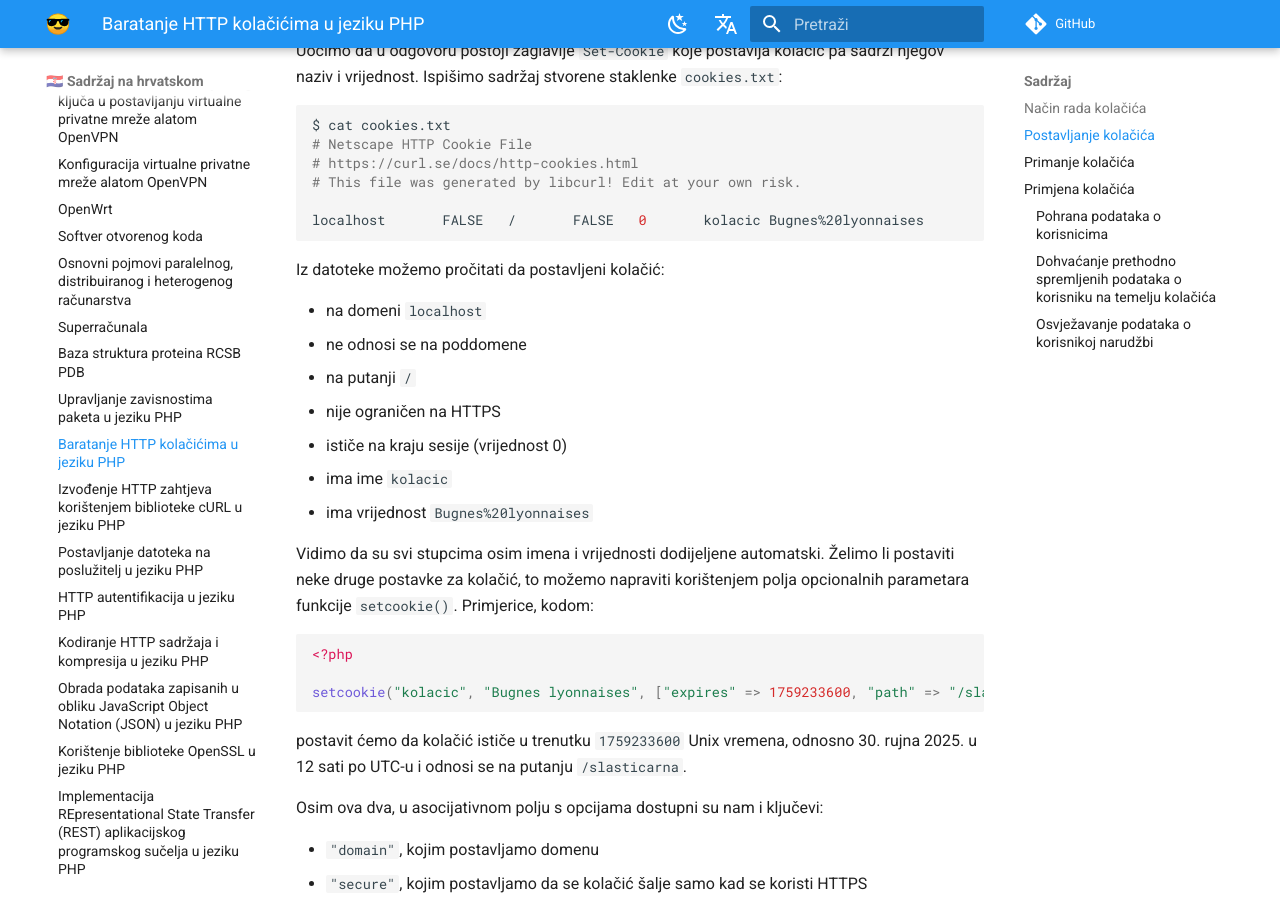
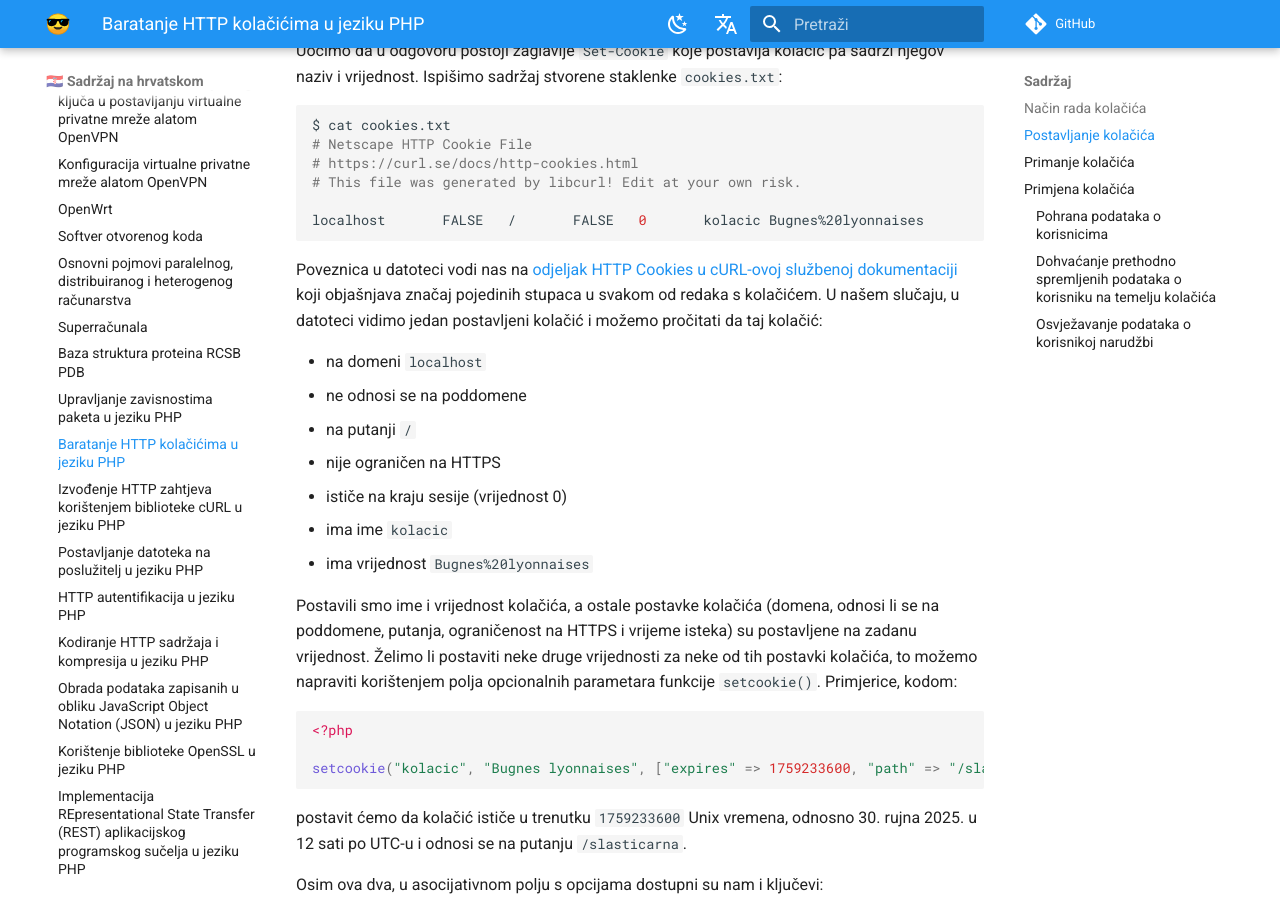
Before and after one commit to gaseri/website, an MkDocs documentation site: the page built from docs/hr/nastava/materijali/php-cookies.md, in a window 1280 px wide and 900 px high, scrolled down 1536 px. Built offline with MkDocs 1.6.1 and Material for MkDocs 9.7.7, drawn with Linux system fonts in a browser that asks for light colours; comment, search, counter and statistics services are not loaded.

Commit message:
Linked to cURL HTTP Cookies docs in PHP cookies exercise

````diff
--- a/docs/hr/nastava/materijali/php-cookies.md
+++ b/docs/hr/nastava/materijali/php-cookies.md
@@ -65,7 +65,7 @@ $ cat cookies.txt
 localhost       FALSE   /       FALSE   0       kolacic Bugnes%20lyonnaises
 ```
 
-Iz datoteke možemo pročitati da postavljeni kolačić:
+Poveznica u datoteci vodi nas na [odjeljak HTTP Cookies u cURL-ovoj službenoj dokumentaciji](https://curl.se/docs/http-cookies.html) koji objašnjava značaj pojedinih stupaca u svakom od redaka s kolačićem. U našem slučaju, u datoteci vidimo jedan postavljeni kolačić i možemo pročitati da taj kolačić:
 
 - na domeni `localhost`
 - ne odnosi se na poddomene
@@ -75,7 +75,7 @@ Iz datoteke možemo pročitati da postavljeni kolačić:
 - ima ime `kolacic`
 - ima vrijednost `Bugnes%20lyonnaises`
 
-Vidimo da su svi stupcima osim imena i vrijednosti dodijeljene automatski. Želimo li postaviti neke druge postavke za kolačić, to možemo napraviti korištenjem polja opcionalnih parametara funkcije `setcookie()`. Primjerice, kodom:
+Postavili smo ime i vrijednost kolačića, a ostale postavke kolačića (domena, odnosi li se na poddomene, putanja, ograničenost na HTTPS i vrijeme isteka) su postavljene na zadanu vrijednost. Želimo li postaviti neke druge vrijednosti za neke od tih postavki kolačića, to možemo napraviti korištenjem polja opcionalnih parametara funkcije `setcookie()`. Primjerice, kodom:
 
 ``` php
 <?php
````
